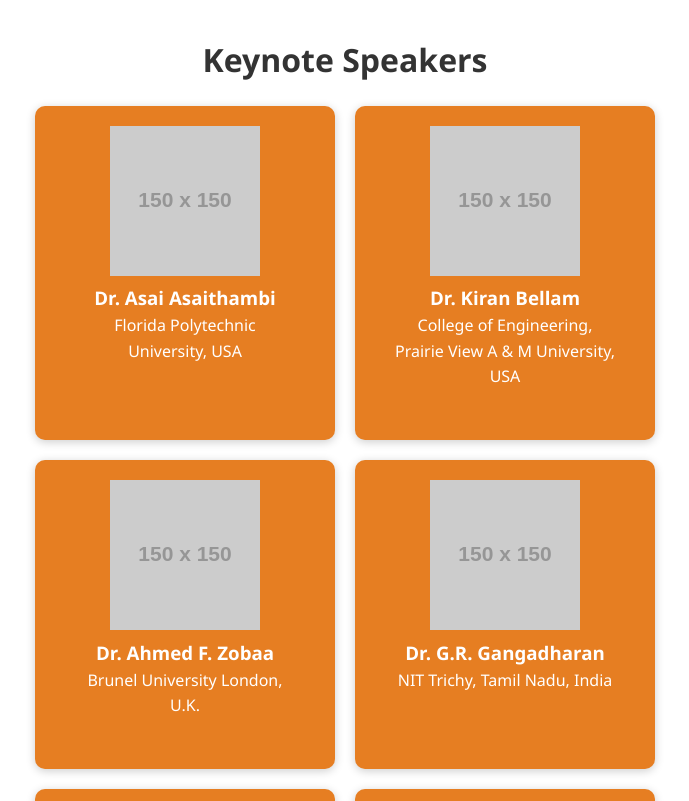
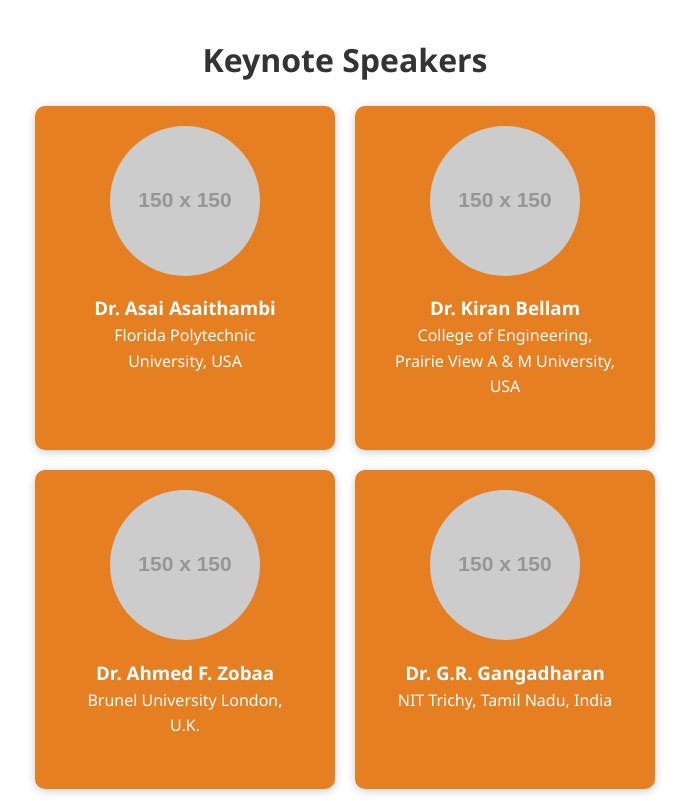
Before and after one commit to hkarthi10/Math-conference, a plain HTML site: page index.html in a window 1280 px wide. Shown: the part 3980-4781 px from the top of the page, without its empty margins (295-984 px from the left). Drawn offline with Linux system fonts and the light colour scheme; placeholder pictures from the web are drawn by us.

Commit message:
Update style.css

```diff
--- a/style.css
+++ b/style.css
@@ -284,6 +284,13 @@ ul {
   box-shadow: 0 2px 10px rgba(0,0,0,0.2);
 }
 
+.speaker-image {
+  width: 150px;
+  height: 150px;
+  border-radius: 50%;
+  margin-bottom: 10px;
+}
+
 /* Registration Section */
 .registration-section table {
   max-width: 600px;
@@ -332,4 +339,5 @@ footer {
   h1 { font-size: 1.5rem; }
   h2 { font-size: 1.2rem; }
   p, ul { font-size: 0.9rem; }
+  .speaker-image { width: 120px; height: 120px; }
 }
```
